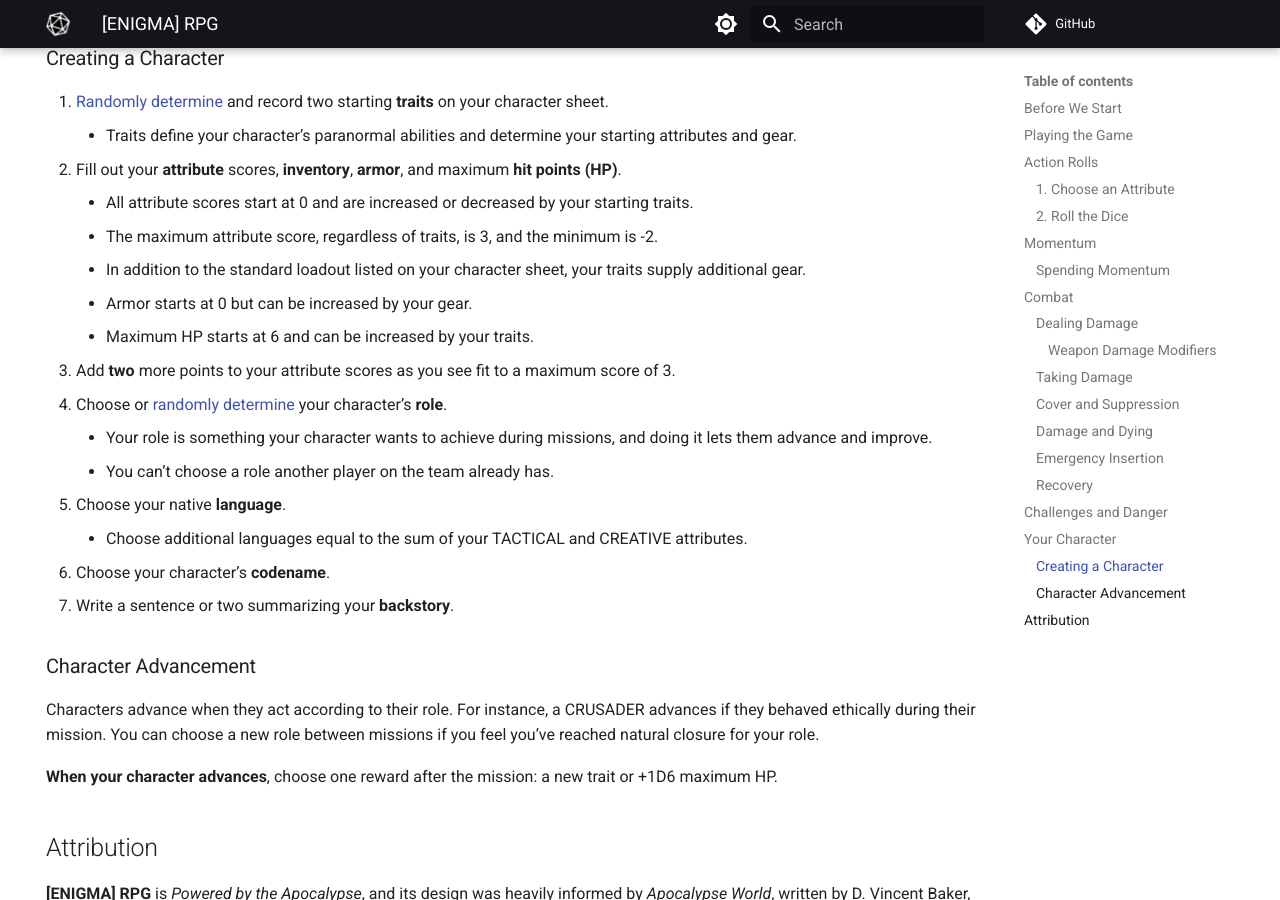
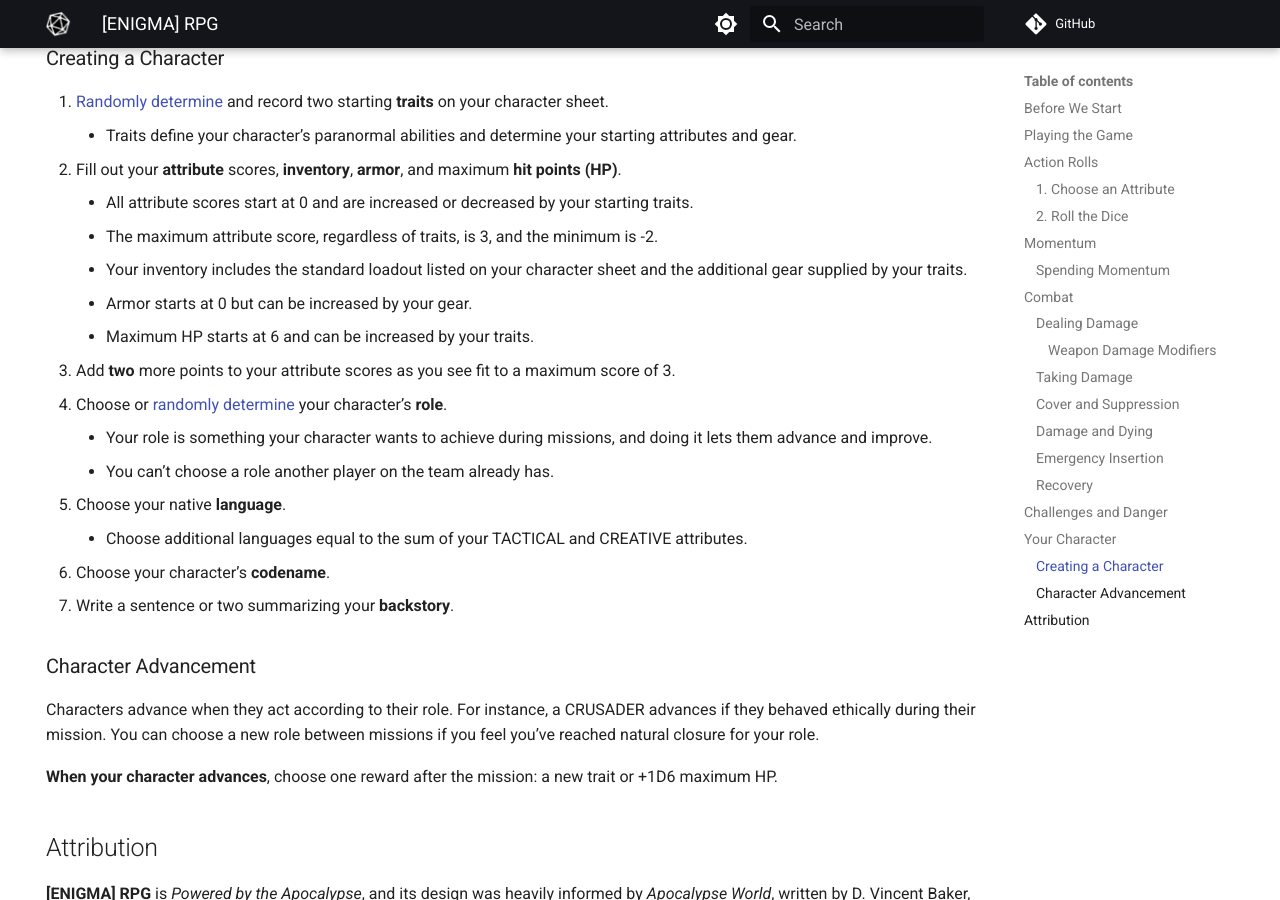
Before and after one commit to joemoose/psiops, an MkDocs documentation site: the page built from docs/index.md, in a window 1280 px wide and 900 px high, scrolled down 5057 px. Built offline with MkDocs 1.6.1 and Material for MkDocs 9.7.7, drawn with Linux system fonts in a browser that asks for light colours; comment, search, counter and statistics services are not loaded.

Commit message:
Update index.md

```diff
--- a/docs/index.md
+++ b/docs/index.md
@@ -173,7 +173,7 @@ You are an elite special forces operative who doesn’t fit into mainstream soci
 2. Fill out your **attribute** scores, **inventory**, **armor**, and maximum **hit points (HP)**.
 	- All attribute scores start at 0 and are increased or decreased by your starting traits.
 	- The maximum attribute score, regardless of traits, is 3, and the minimum is -2.
-	- In addition to the standard loadout listed on your character sheet, your traits supply additional gear.
+	- Your inventory includes the standard loadout listed on your character sheet and the additional gear supplied by your traits.
 	- Armor starts at 0 but can be increased by your gear.
 	- Maximum HP starts at 6 and can be increased by your traits.
 3. Add **two** more points to your attribute scores as you see fit to a maximum score of 3.
```
